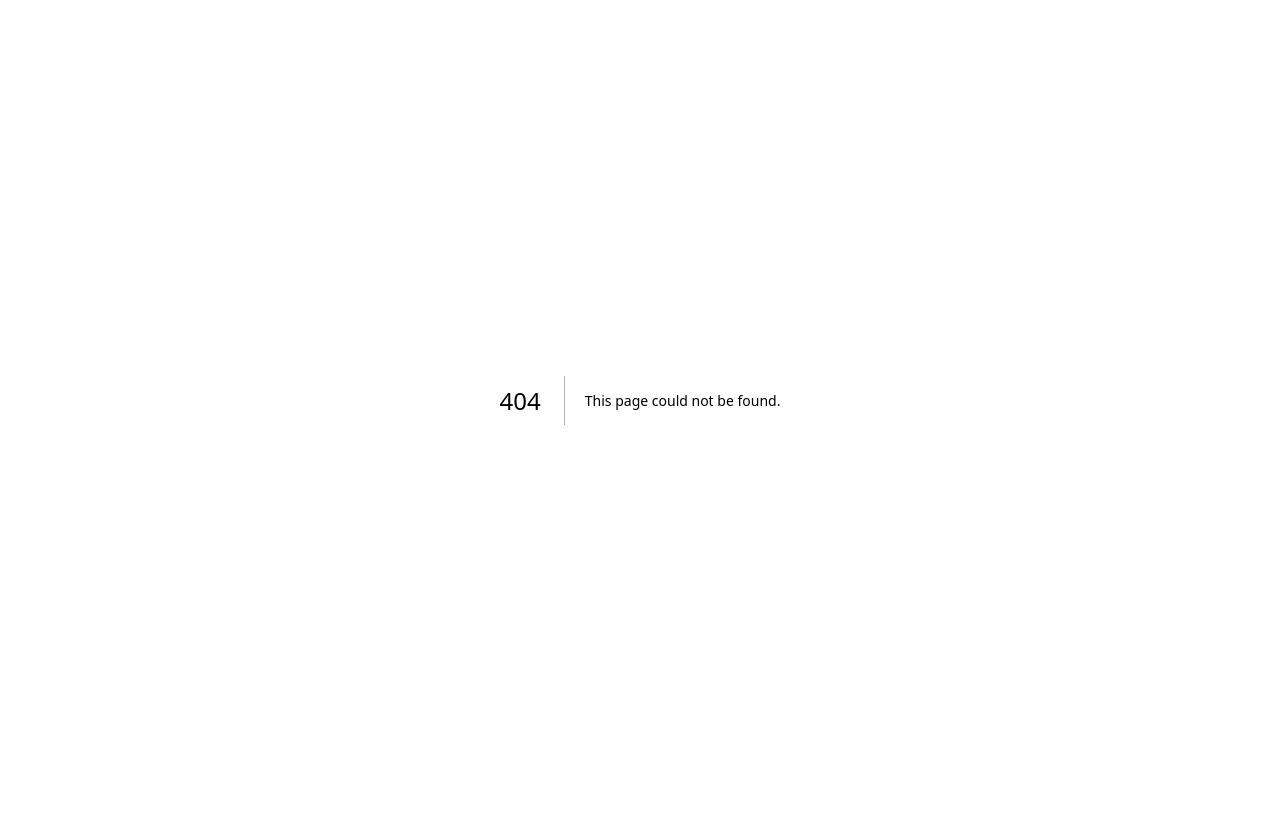
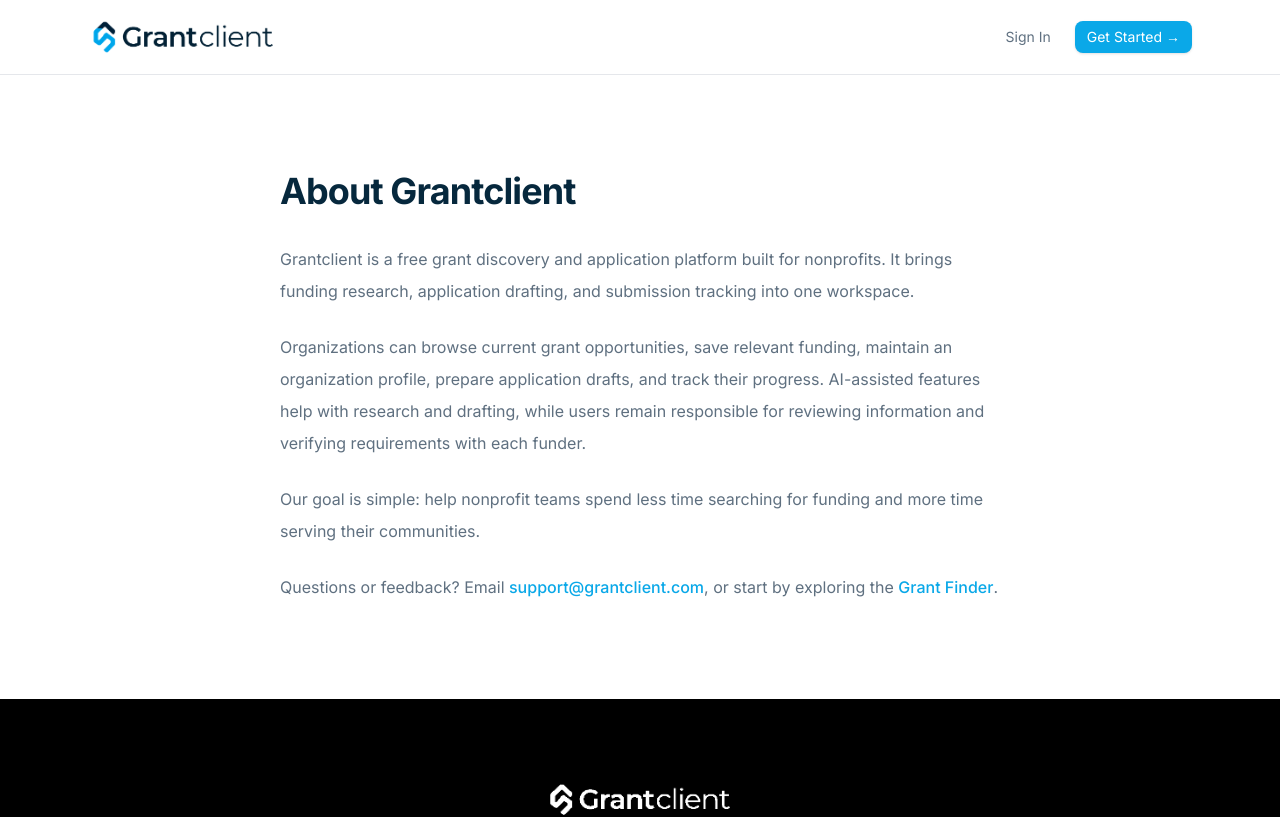
Before and after one commit to tumusriharsha-hue/grantclient, a Next.js app: page /about in a window 1280 px wide. Before the commit this address had no page. Shown: the top 817 px of the page. Built offline with nearby package versions, Linux system fonts and the light colour scheme.

Commit message:
Updated SEO mediums

```diff
--- /dev/null
+++ b/app/about/page.tsx
@@ -0,0 +1,64 @@
+import type { Metadata } from "next";
+import Link from "next/link";
+import { PublicFooter, PublicNav } from "@/components/marketing";
+
+export const metadata: Metadata = {
+  title: "About Grantclient",
+  description:
+    "Learn how Grantclient helps nonprofits find funding opportunities, prepare grant applications, and track submissions.",
+  alternates: {
+    canonical: "/about",
+  },
+  openGraph: {
+    title: "About Grantclient",
+    description:
+      "Grant discovery and application tools designed to help nonprofits spend less time searching and more time growing.",
+    url: "/about",
+  },
+};
+
+export default function AboutPage() {
+  return (
+    <div className="min-h-screen bg-surface">
+      <PublicNav />
+      <main className="mx-auto max-w-3xl px-6 py-16 sm:py-24">
+        <h1 className="text-4xl font-bold tracking-tight text-text">
+          About Grantclient
+        </h1>
+        <div className="mt-8 space-y-6 text-base leading-8 text-text-secondary">
+          <p>
+            Grantclient is a free grant discovery and application platform built
+            for nonprofits. It brings funding research, application drafting, and
+            submission tracking into one workspace.
+          </p>
+          <p>
+            Organizations can browse current grant opportunities, save relevant
+            funding, maintain an organization profile, prepare application drafts,
+            and track their progress. AI-assisted features help with research and
+            drafting, while users remain responsible for reviewing information and
+            verifying requirements with each funder.
+          </p>
+          <p>
+            Our goal is simple: help nonprofit teams spend less time searching for
+            funding and more time serving their communities.
+          </p>
+          <p>
+            Questions or feedback? Email{" "}
+            <a
+              href="mailto:support@grantclient.com"
+              className="font-medium text-primary hover:underline"
+            >
+              support@grantclient.com
+            </a>
+            , or start by exploring the{" "}
+            <Link href="/grants" className="font-medium text-primary hover:underline">
+              Grant Finder
+            </Link>
+            .
+          </p>
+        </div>
+      </main>
+      <PublicFooter />
+    </div>
+  );
+}
--- a/app/grants/[id]/page.tsx
+++ b/app/grants/[id]/page.tsx
@@ -5,7 +5,7 @@
 import { getCurrentUserSavedGrantIds } from "@/lib/grants/saved-grants";
 import { scoreGrant } from "@/lib/grant-matching";
 import { createClient } from "@/lib/supabase/server";
-import { getPageDescription } from "@/lib/seo";
+import { getAbsoluteUrl, getPageDescription } from "@/lib/seo";
 
 interface GrantDetailRouteProps {
   params: Promise<{ id: string }>;
@@ -77,10 +77,44 @@
     savedGrantIds = savedIds;
   }
 
+  const canonicalPath = `/grants/${encodeURIComponent(grant.id)}`;
+  const breadcrumbStructuredData = {
+    "@context": "https://schema.org",
+    "@type": "BreadcrumbList",
+    itemListElement: [
+      {
+        "@type": "ListItem",
+        position: 1,
+        name: "Grantclient",
+        item: getAbsoluteUrl("/"),
+      },
+      {
+        "@type": "ListItem",
+        position: 2,
+        name: "Grant Finder",
+        item: getAbsoluteUrl("/grants"),
+      },
+      {
+        "@type": "ListItem",
+        position: 3,
+        name: grant.title,
+        item: getAbsoluteUrl(canonicalPath),
+      },
+    ],
+  };
+
   return (
-    <GrantDetailView
-      grant={scoreGrant(grant, organization)}
-      saved={savedGrantIds.includes(grant.id)}
-    />
+    <>
+      <script
+        type="application/ld+json"
+        dangerouslySetInnerHTML={{
+          __html: JSON.stringify(breadcrumbStructuredData).replace(/</g, "\\u003c"),
+        }}
+      />
+      <GrantDetailView
+        grant={scoreGrant(grant, organization)}
+        saved={savedGrantIds.includes(grant.id)}
+      />
+    </>
   );
 }
--- a/app/page.tsx
+++ b/app/page.tsx
@@ -7,6 +7,11 @@
 } from "@/lib/seo";
 
 export const metadata: Metadata = {
+  title: {
+    absolute: "Grantclient — AI Grant Finder for Nonprofits",
+  },
+  description:
+    "Find nonprofit grants, draft applications with AI, and track submissions with Grantclient's free grant discovery and application tools.",
   alternates: {
     canonical: "/",
   },
@@ -20,6 +25,7 @@
       "@type": "WebSite",
       "@id": `${SITE_URL}/#website`,
       name: siteMetadata.title,
+      alternateName: ["Grant Client", "grantclient.com"],
       url: SITE_URL,
       description: siteMetadata.description,
       publisher: {
--- a/app/sitemap.ts
+++ b/app/sitemap.ts
@@ -14,6 +14,11 @@
     url: getAbsoluteUrl("/grants"),
     changeFrequency: "daily",
     priority: 0.9,
+  },
+  {
+    url: getAbsoluteUrl("/about"),
+    changeFrequency: "monthly",
+    priority: 0.6,
   },
   {
     url: getAbsoluteUrl("/privacy"),
--- a/components/dashboard/dashboard-content.tsx
+++ b/components/dashboard/dashboard-content.tsx
@@ -62,6 +62,31 @@
     return `${formatCurrency(min)} - ${formatCurrency(max)}`;
   }
   return formatCurrency(min ?? max ?? 0);
+}
+
+const populationFitLabels = {
+  strong_match: "Direct match",
+  partial_match: "Partial match",
+  general: "Broad eligibility",
+  mismatch: "No direct match",
+  unknown: "More information needed",
+} as const;
+
+const fundingFitLabels = {
+  within_range: "Within your range",
+  partial_overlap: "Partial overlap",
+  below_range: "Below your range",
+  above_range: "Above your range",
+  unknown: "More information needed",
+} as const;
+
+function formatPreferredFundingRange(range: { min: number | null; max: number | null }) {
+  if (range.min !== null && range.max !== null) {
+    return `${formatCurrency(range.min)}–${formatCurrency(range.max)}`;
+  }
+  if (range.min !== null) return `${formatCurrency(range.min)} or more`;
+  if (range.max !== null) return `Up to ${formatCurrency(range.max)}`;
+  return "Not added yet";
 }
 
 interface DashboardContentProps {
@@ -253,7 +278,7 @@
                 </div>
                 <details className="group mt-4 border-t border-border pt-3">
                   <summary className="flex cursor-pointer list-none items-center justify-between text-sm font-medium text-text-secondary">
-                    Score breakdown
+                    Why this score
                     <ChevronDown className="h-4 w-4 transition-transform group-open:rotate-180" />
                   </summary>
                   <dl className="mt-3 space-y-1.5 text-xs text-text-secondary">
@@ -266,22 +291,33 @@
                   </dl>
                   {(() => {
                     const populationFit = calculatePopulationFit(organization.populations_served ?? [], grant.populationsServed ?? []);
-                    const fundingFit = calculateFundingFit(getDesiredFundingRange(organization), getGrantAwardRange(grant));
+                    const preferredFundingRange = getDesiredFundingRange(organization);
+                    const fundingFit = calculateFundingFit(preferredFundingRange, getGrantAwardRange(grant));
+                    const needsPopulationDetails = (organization.populations_served ?? []).length === 0;
+                    const needsFundingDetails = preferredFundingRange.min === null && preferredFundingRange.max === null;
                     return (
                       <div className="mt-3 space-y-2 border-t border-border pt-3 text-xs text-text-secondary">
                         <div>
-                          <p className="font-semibold text-text">Population Served — {populationFit.status.replaceAll("_", " ")}</p>
-                          <p>Source field: <code>organizations.populations_served</code></p>
-                          <p>Organization: {(organization.populations_served ?? []).join(", ") || "Information needed"}</p>
-                          <p>Grant targets: {(grant.populationsServed ?? []).join(", ") || "General community / not listed"}</p>
+                          <p className="font-semibold text-text">Population alignment — {populationFitLabels[populationFit.status]}</p>
+                          <p>Your organization serves: {(organization.populations_served ?? []).join(", ") || "Not added yet"}</p>
+                          <p>This grant supports: {(grant.populationsServed ?? []).join(", ") || "A broad community; no specific population listed"}</p>
                           <p>{populationFit.explanation}</p>
+                          {needsPopulationDetails && (
+                            <Link href="/settings" className="font-medium text-primary hover:underline">
+                              Add populations served in Settings
+                            </Link>
+                          )}
                         </div>
                         <div>
-                          <p className="font-semibold text-text">Funding Fit — {fundingFit.status === "within_range" ? "Within Your Range" : fundingFit.status.replaceAll("_", " ")}</p>
-                          <p>Source fields: <code>organizations.requested_funding_min</code> and <code>organizations.requested_funding_max</code></p>
-                          <p>Organization range: {getDesiredFundingRange(organization).min !== null || getDesiredFundingRange(organization).max !== null ? `${formatCurrency(getDesiredFundingRange(organization).min ?? 0)}–${formatCurrency(getDesiredFundingRange(organization).max ?? 0)}` : "Information needed"}</p>
-                          <p>Verified grant range: {formatAwardRange(grant)}</p>
-                          <p>{fundingFit.explanation}</p>
+                          <p className="font-semibold text-text">Funding alignment — {fundingFitLabels[fundingFit.status]}</p>
+                          <p>Your preferred request: {formatPreferredFundingRange(preferredFundingRange)}</p>
+                          <p>Grant award: {formatAwardRange(grant)}</p>
+                          <p>{fundingFit.status === "unknown" ? "There is not enough information to compare the funding amounts yet." : fundingFit.explanation}</p>
+                          {needsFundingDetails && (
+                            <Link href="/settings" className="font-medium text-primary hover:underline">
+                              Add your preferred funding range in Settings
+                            </Link>
+                          )}
                         </div>
                       </div>
                     );
--- a/components/marketing/landing-page.tsx
+++ b/components/marketing/landing-page.tsx
@@ -38,8 +38,8 @@
             <TypedHeadline />
           </h1>
           <p className="mx-auto mt-6 max-w-2xl text-lg text-text-secondary">
-            AI-powered grant discovery and application builder. Spend less time
-            searching, more time growing.
+            Grantclient is a free AI-powered grant discovery and application
+            builder for nonprofits. Spend less time searching, more time growing.
           </p>
           <div className="mt-10 flex flex-col items-center justify-center gap-4 sm:flex-row">
             <Link href="/signup">
--- a/components/marketing/public-footer.tsx
+++ b/components/marketing/public-footer.tsx
@@ -26,29 +26,11 @@
   );
 }
 
-function LinkedInIcon(props: SVGProps<SVGSVGElement>) {
-  return (
-    <svg
-      viewBox="0 0 24 24"
-      fill="none"
-      stroke="currentColor"
-      strokeLinecap="round"
-      strokeLinejoin="round"
-      aria-hidden="true"
-      {...props}
-    >
-      <path d="M6.5 10v8" />
-      <path d="M6.5 6v.01" />
-      <path d="M11 18v-8" />
-      <path d="M11 13.5a3.5 3.5 0 0 1 7 0V18" />
-    </svg>
-  );
-}
-
 const footerColumns = [
   {
     title: "Organization",
     links: [
+      { label: "About", href: "/about" },
       { label: "Grants", href: "/grants" },
     ],
   },
@@ -72,11 +54,6 @@
     label: "Instagram",
     href: "https://www.instagram.com/grantclient",
     icon: InstagramIcon,
-  },
-  {
-    label: "LinkedIn",
-    href: "https://www.linkedin.com/company/grantclient",
-    icon: LinkedInIcon,
   },
   {
     label: "Email",
--- a/lib/seo.ts
+++ b/lib/seo.ts
@@ -33,4 +33,5 @@
   url: SITE_URL,
   logo: getAbsoluteUrl("/brand/grantclient-logo-transparent.png"),
   email: "support@grantclient.com",
+  sameAs: ["https://www.instagram.com/grantclient/"],
 };
```
